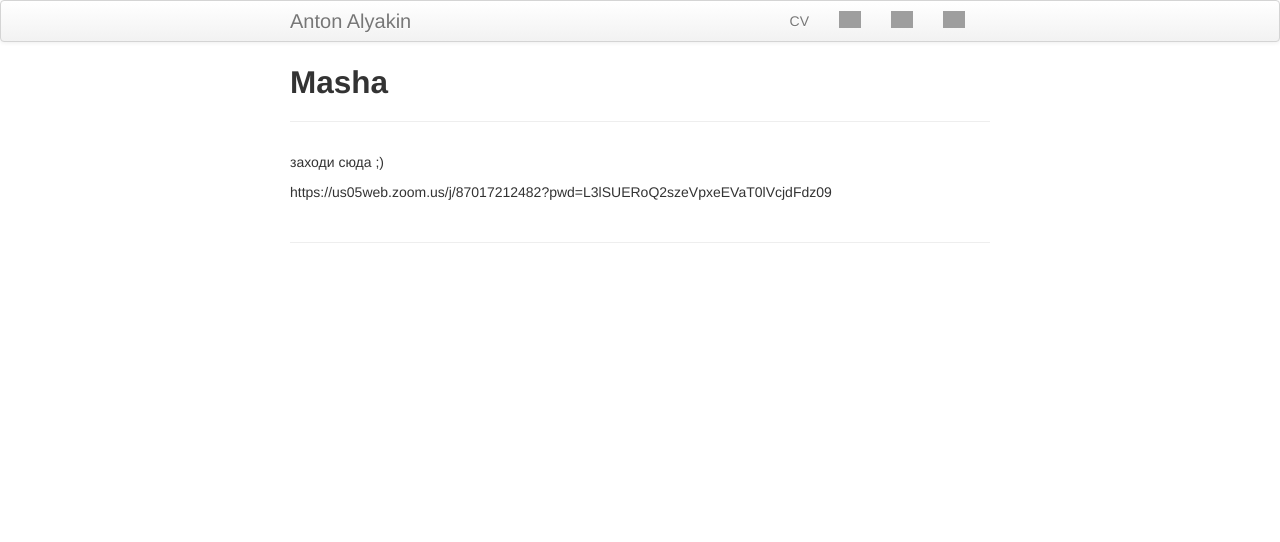
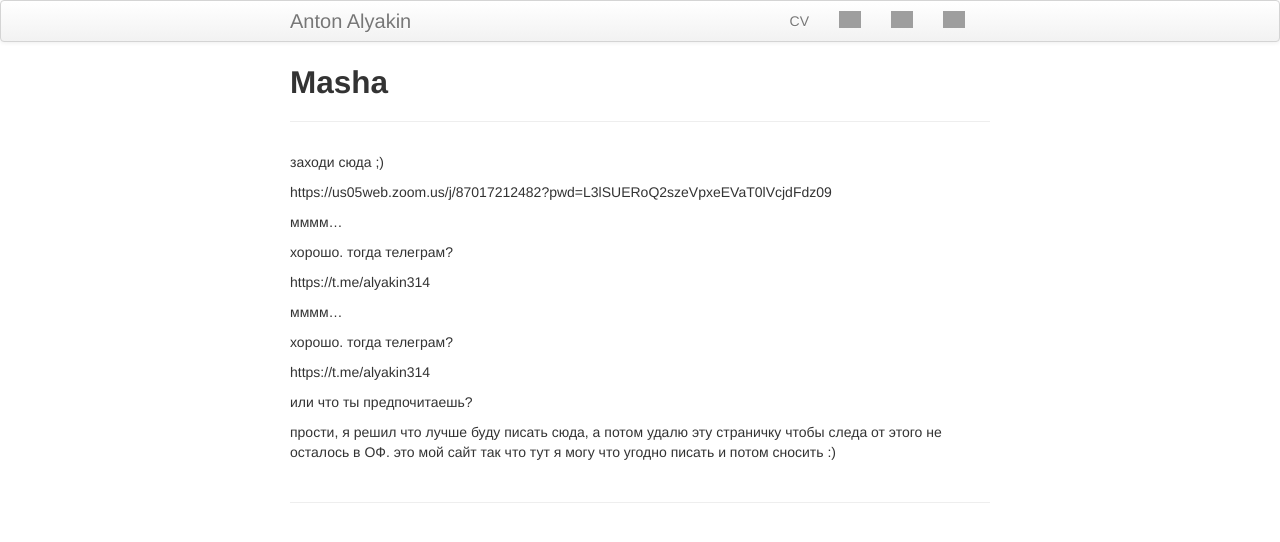
Before and after one commit to alyakin314/alyakin314.github.io, a Jekyll site: the page built from pages/masha.md, in a window 1280 px wide. Shown: the top 542 px of the page. Built offline with Jekyll 4.4.1, drawn with Linux system fonts in a browser that asks for light colours; grey boxes are pictures that could not be loaded.

Commit message:
made changes

```diff
--- a/pages/masha.md
+++ b/pages/masha.md
@@ -6,3 +6,20 @@ title: Masha
 заходи сюда ;)
 
 https://us05web.zoom.us/j/87017212482?pwd=L3lSUERoQ2szeVpxeEVaT0lVcjdFdz09
+
+
+мммм...
+
+хорошо. тогда телеграм?
+
+https://t.me/alyakin314
+
+мммм...
+
+хорошо. тогда телеграм?
+
+https://t.me/alyakin314
+
+или что ты предпочитаешь?
+
+прости, я решил что лучше буду писать сюда, а потом удалю эту страничку чтобы следа от этого не осталось в ОФ. это мой сайт так что тут я могу что угодно писать и потом сносить :)
```
